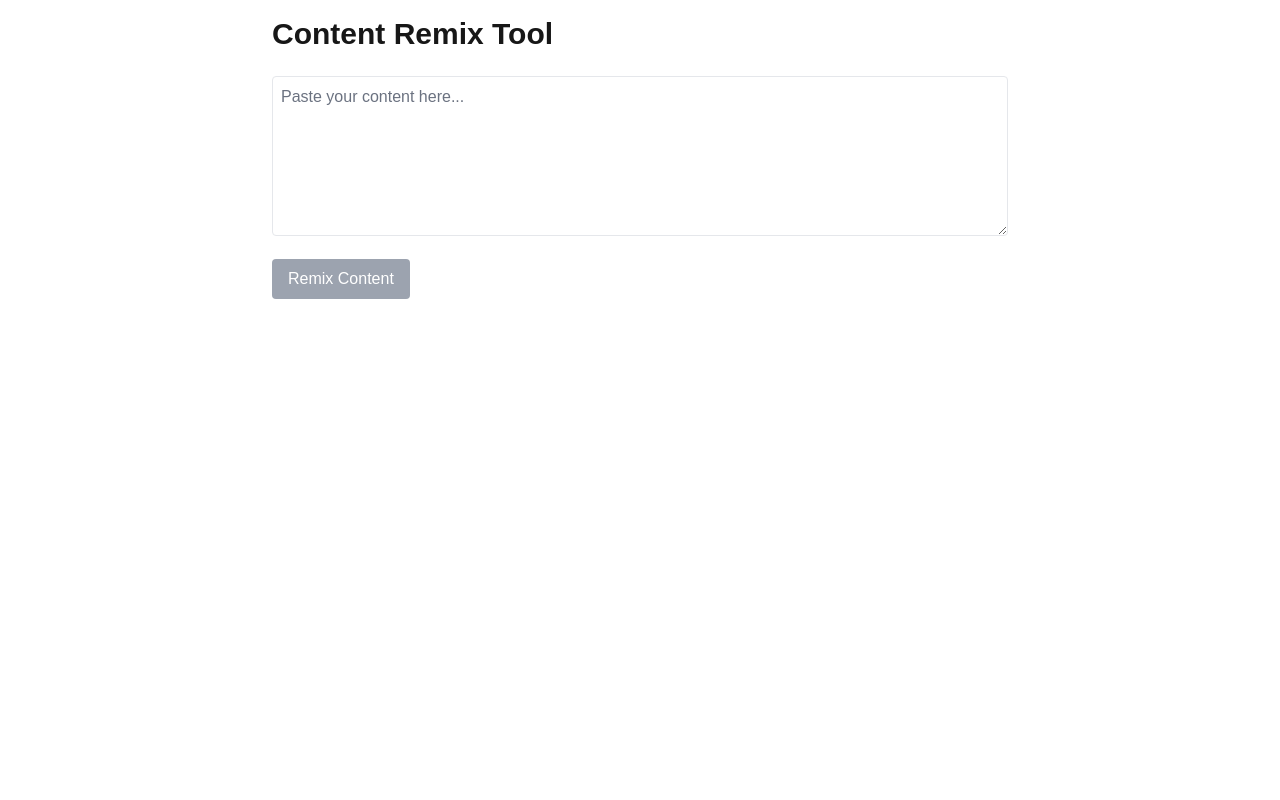
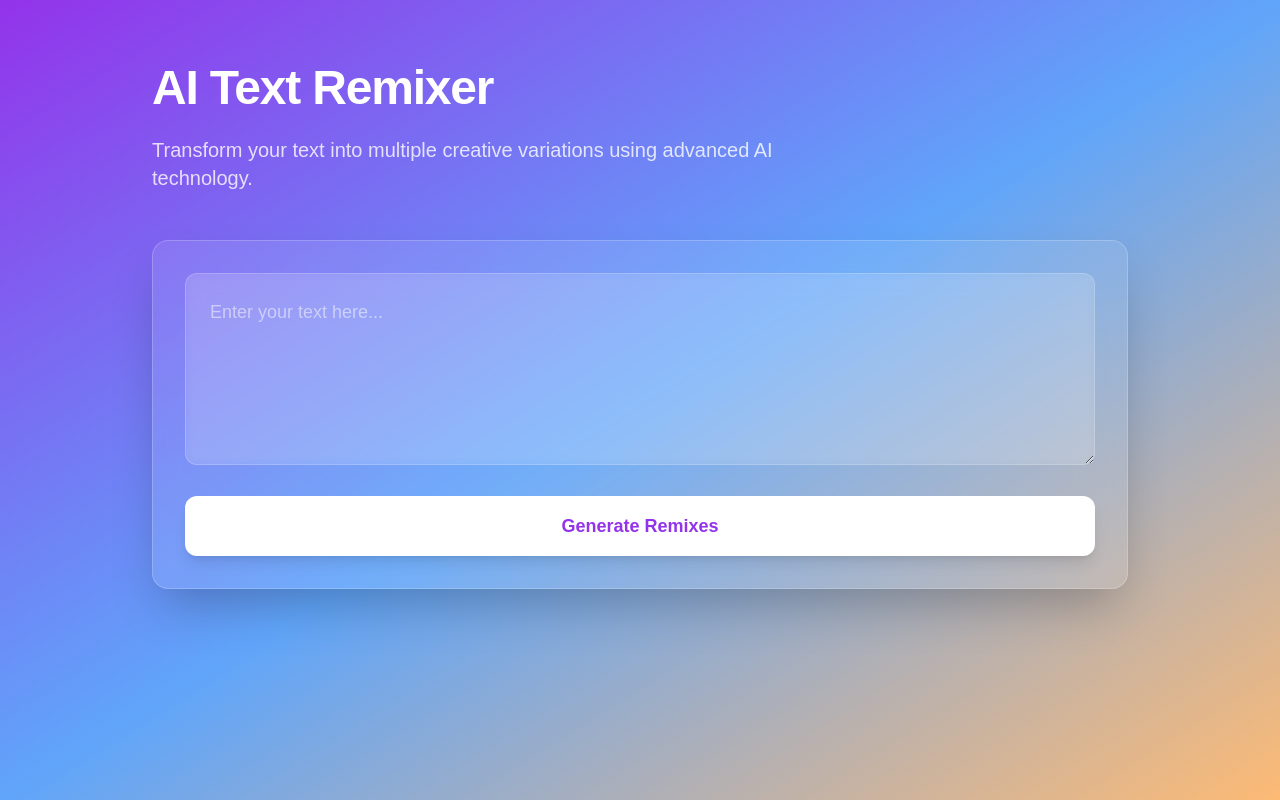
Before and after one commit to kkauma/remixer, a Next.js app: page / in a window 1280 px wide. Built offline with nearby package versions, Linux system fonts and the light colour scheme.

Commit message:
Add more modern styling

```diff
--- a/app/page.tsx
+++ b/app/page.tsx
@@ -40,36 +40,91 @@ export default function Home() {
   };
 
   return (
-    <main className="container mx-auto p-4 max-w-3xl">
-      <h1 className="text-3xl font-bold mb-6">Content Remix Tool</h1>
+    <main className="min-h-screen bg-gradient-to-br from-purple-600 via-blue-400 to-orange-300">
+      <div className="max-w-5xl mx-auto px-6 py-16">
+        <h1 className="text-5xl font-bold text-white mb-6 tracking-tight">
+          AI Text Remixer
+        </h1>
+        <p className="text-xl text-white/80 mb-12 max-w-2xl">
+          Transform your text into multiple creative variations using advanced
+          AI technology.
+        </p>
 
+        <div className="backdrop-blur-xl bg-white/10 rounded-2xl p-8 shadow-2xl border border-white/20">
           <textarea
-        className="w-full h-40 p-2 border rounded mb-4 text-black placeholder-gray-500"
-        placeholder="Paste your content here..."
             value={inputText}
             onChange={(e) => setInputText(e.target.value)}
+            placeholder="Enter your text here..."
+            className="w-full h-48 p-6 rounded-xl bg-white/10 border border-white/20 focus:border-white/40 focus:ring-2 focus:ring-white/20 focus:outline-none transition-all text-white placeholder-white/50 text-lg backdrop-blur-sm"
           />
 
           <button
-        className="bg-blue-500 text-white px-4 py-2 rounded disabled:bg-gray-400 hover:bg-blue-600"
             onClick={handleRemix}
-        disabled={isLoading || !inputText}
+            disabled={isLoading}
+            className="mt-6 w-full py-4 px-6 rounded-xl bg-white text-purple-600 font-semibold text-lg shadow-lg transform transition-all duration-200 hover:scale-[1.02] disabled:opacity-50 disabled:cursor-not-allowed disabled:hover:scale-100 hover:shadow-xl"
           >
-        {isLoading ? "Remixing..." : "Remix Content"}
+            {isLoading ? (
+              <div className="flex items-center justify-center gap-2">
+                <div className="w-5 h-5 border-2 border-purple-600 border-t-transparent rounded-full animate-spin" />
+                <span>Generating Remixes...</span>
+              </div>
+            ) : (
+              "Generate Remixes"
+            )}
           </button>
 
-      {error && (
-        <div className="mt-4 p-4 bg-red-100 text-red-700 rounded">{error}</div>
-      )}
-
           {outputText && (
-        <div className="mt-6">
-          <h2 className="text-xl font-semibold mb-2">Remixed Content:</h2>
-          <div className="p-4 border rounded bg-gray-50 text-black">
-            {outputText}
+            <div className="mt-12 space-y-6">
+              <h2 className="text-2xl font-semibold text-white mb-8">
+                Creative Variations
+              </h2>
+              <div className="grid grid-cols-1 md:grid-cols-2 gap-6">
+                {outputText.split("\n").map((remix, index) => (
+                  <div
+                    key={index}
+                    className="backdrop-blur-xl bg-white/10 rounded-xl p-6 border border-white/20 hover:border-white/40 transition-all group"
+                  >
+                    <div className="flex justify-between items-center mb-4">
+                      <h3 className="text-lg font-medium text-white">
+                        {remix.style}
+                      </h3>
+                      <button
+                        onClick={() => navigator.clipboard.writeText(remix)}
+                        className="text-white/60 hover:text-white transition-colors p-2 rounded-lg hover:bg-white/10"
+                        title="Copy to clipboard"
+                      >
+                        <svg
+                          xmlns="http://www.w3.org/2000/svg"
+                          className="h-5 w-5"
+                          fill="none"
+                          viewBox="0 0 24 24"
+                          stroke="currentColor"
+                        >
+                          <path
+                            strokeLinecap="round"
+                            strokeLinejoin="round"
+                            strokeWidth={2}
+                            d="M8 16H6a2 2 0 01-2-2V6a2 2 0 012-2h8a2 2 0 012 2v2m-6 12h8a2 2 0 002-2v-8a2 2 0 00-2-2h-8a2 2 0 00-2 2v8a2 2 0 002 2z"
+                          />
+                        </svg>
+                      </button>
+                    </div>
+                    <p className="text-white/80 text-lg leading-relaxed">
+                      {remix}
+                    </p>
+                  </div>
+                ))}
               </div>
             </div>
           )}
+
+          {error && (
+            <div className="mt-6 p-4 rounded-xl bg-red-500/20 border border-red-500/30 text-white backdrop-blur-sm">
+              {error}
+            </div>
+          )}
+        </div>
+      </div>
     </main>
   );
 }
```
Lines whose indentation alone changed are shown as unchanged.
